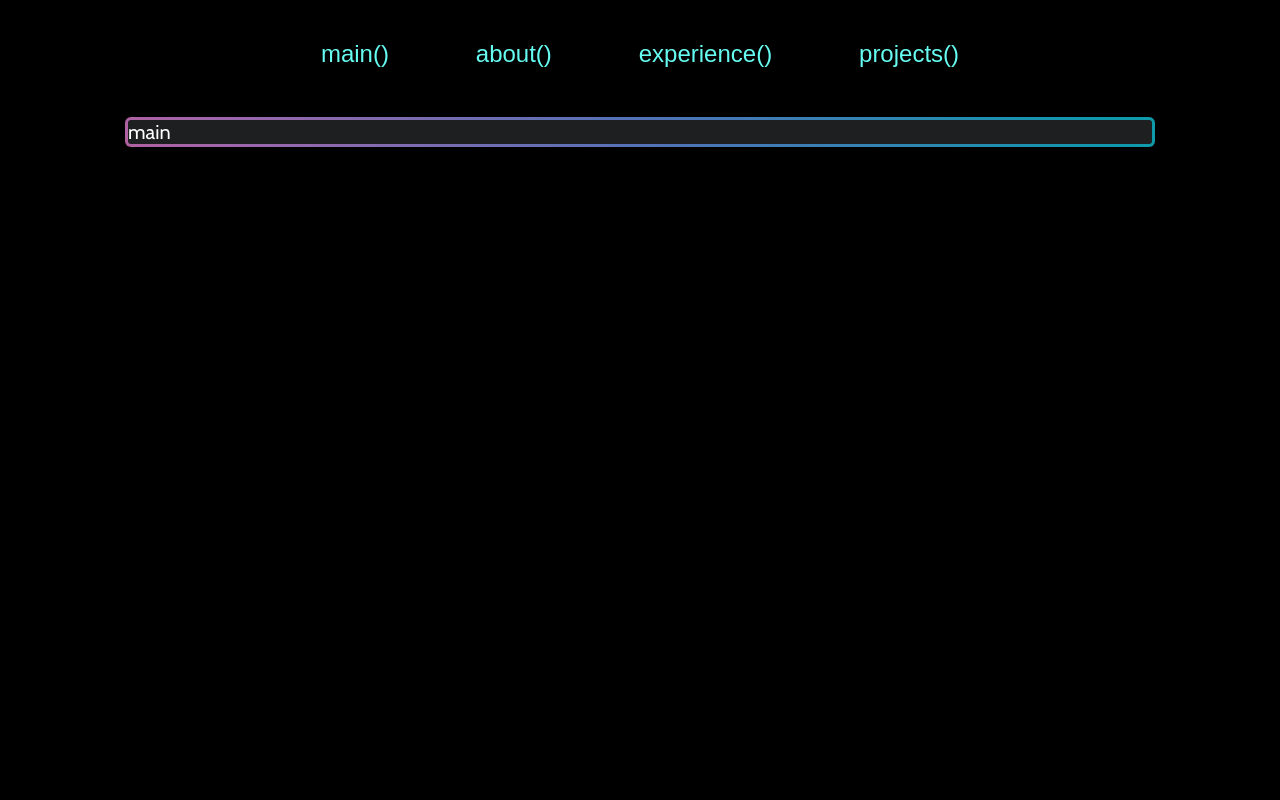
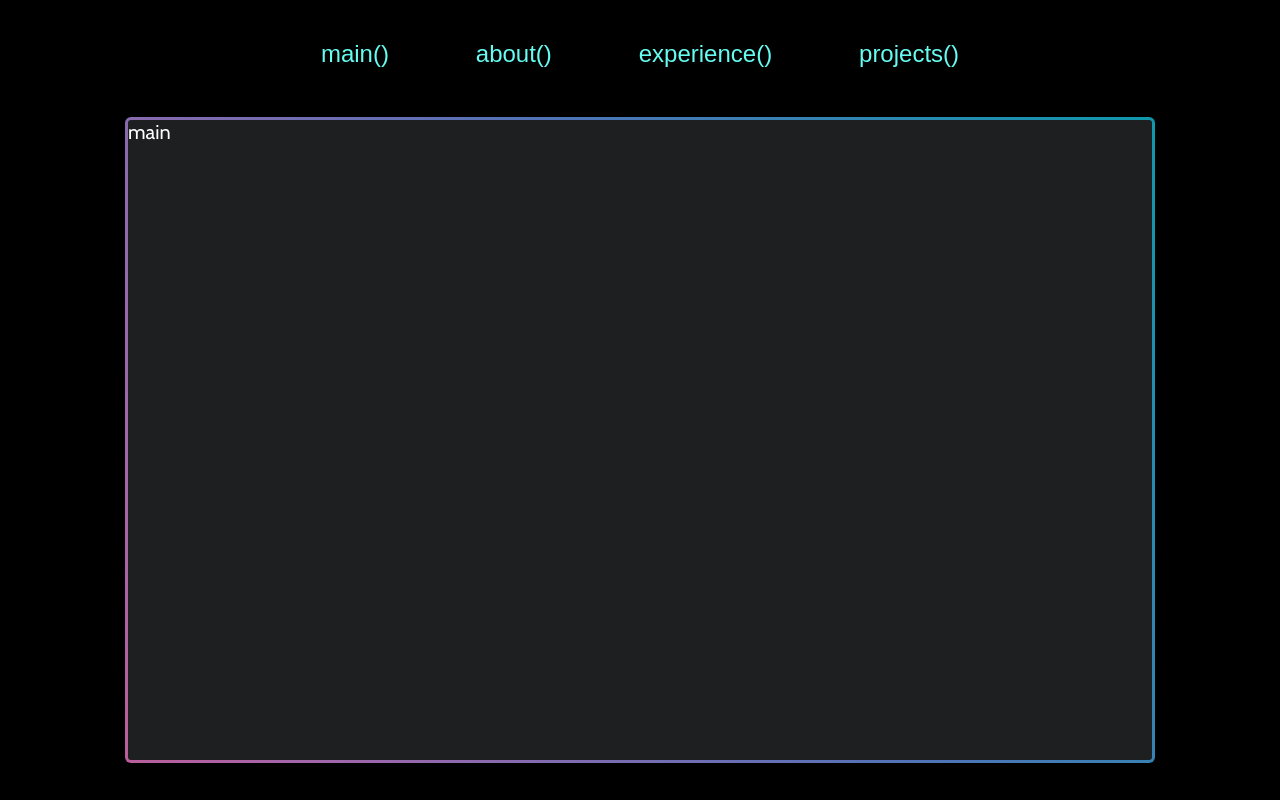
Before and after one commit to Gr1ll/projectweb, a React (Create React App) app: page / in a window 1280 px wide. Built offline with nearby package versions, Linux system fonts and the light colour scheme.

Commit message:
Body size

```diff
--- a/src/App.css
+++ b/src/App.css
@@ -10,15 +10,15 @@ body {
   margin: 0px;
   font-size: 20px;
   font-family: "Cabin", Sans-serif;
-  height: 100%;
+  height: 80%;
 }
 
-#app{
+#app, #root{
   height: 100%;
 }
 
 #body {
-  height: 80%;
+  height: 100%;
   margin-right: 10%;
   margin-left: 10%;
   color: white;
```
